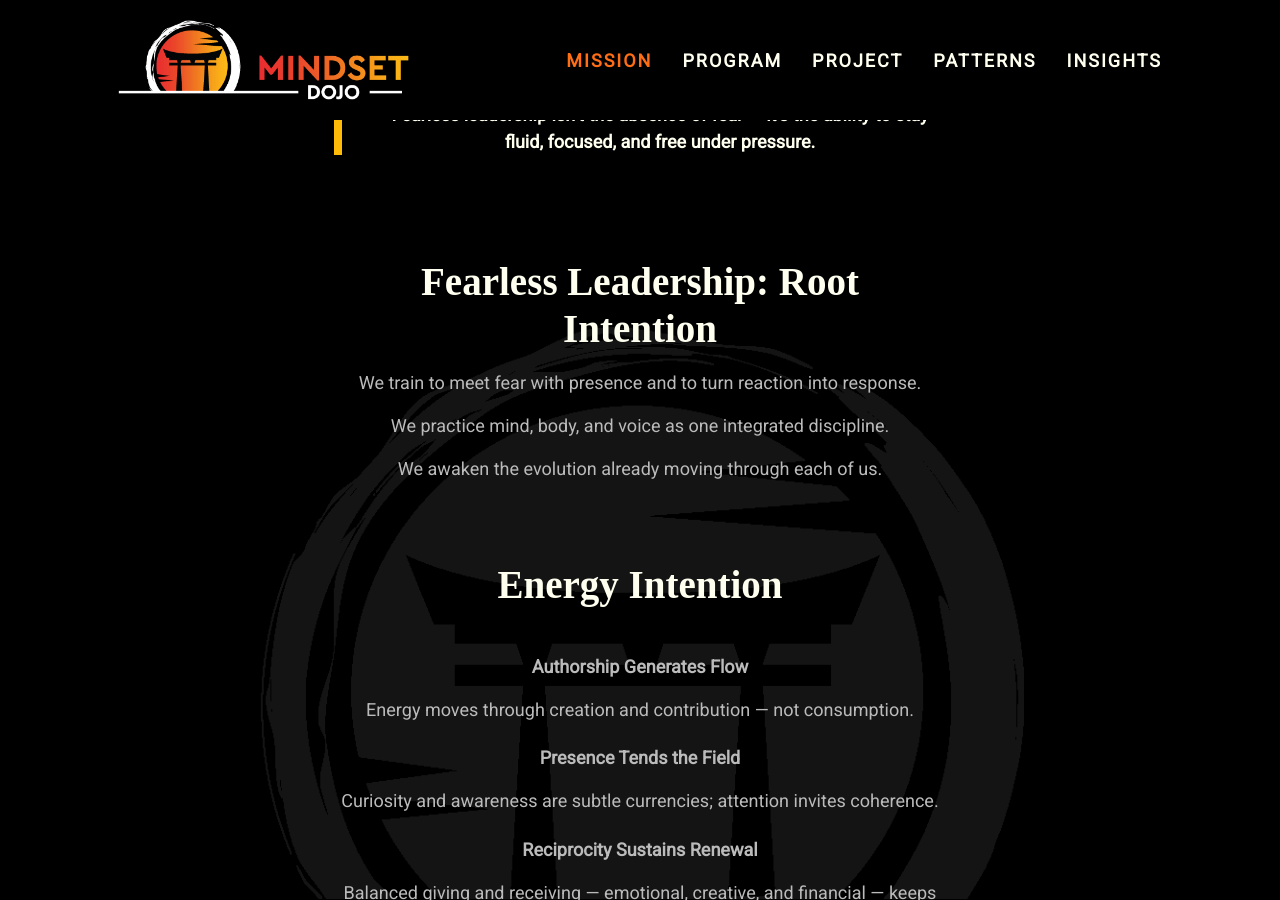
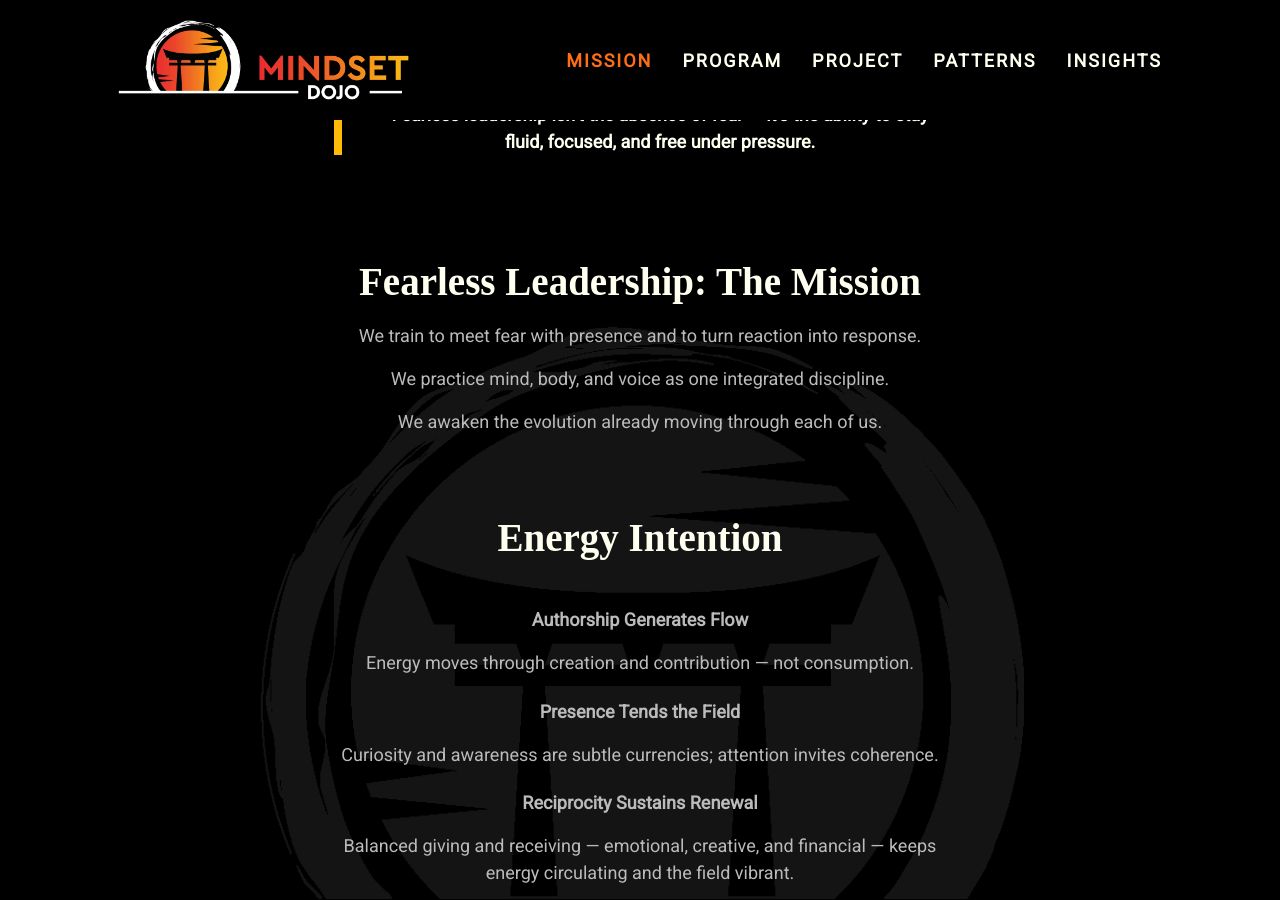
Before and after one commit to mindset-dojo/mindset-dojo.github.io, a Jekyll site: the page built from mission.md, in a window 1280 px wide and 900 px high, scrolled down 574 px. Built offline with Jekyll 4.4.1, drawn with Linux system fonts in a browser that asks for light colours; some web fonts are replaced.

Commit message:
refactor: mission label

```diff
--- a/_data/sections/mission.yaml
+++ b/_data/sections/mission.yaml
@@ -19,7 +19,7 @@ sections:
       text: "Fearless leadership isn’t the absence of fear — it’s the ability to stay fluid, focused, and free under pressure."
   - type: text
     data:
-      label: "Fearless Leadership: Root Intention"
+      label: "Fearless Leadership: The Mission"
       items:
         - "We train to meet fear with presence and to turn reaction into response."
         - "We practice mind, body, and voice as one integrated discipline."
```
